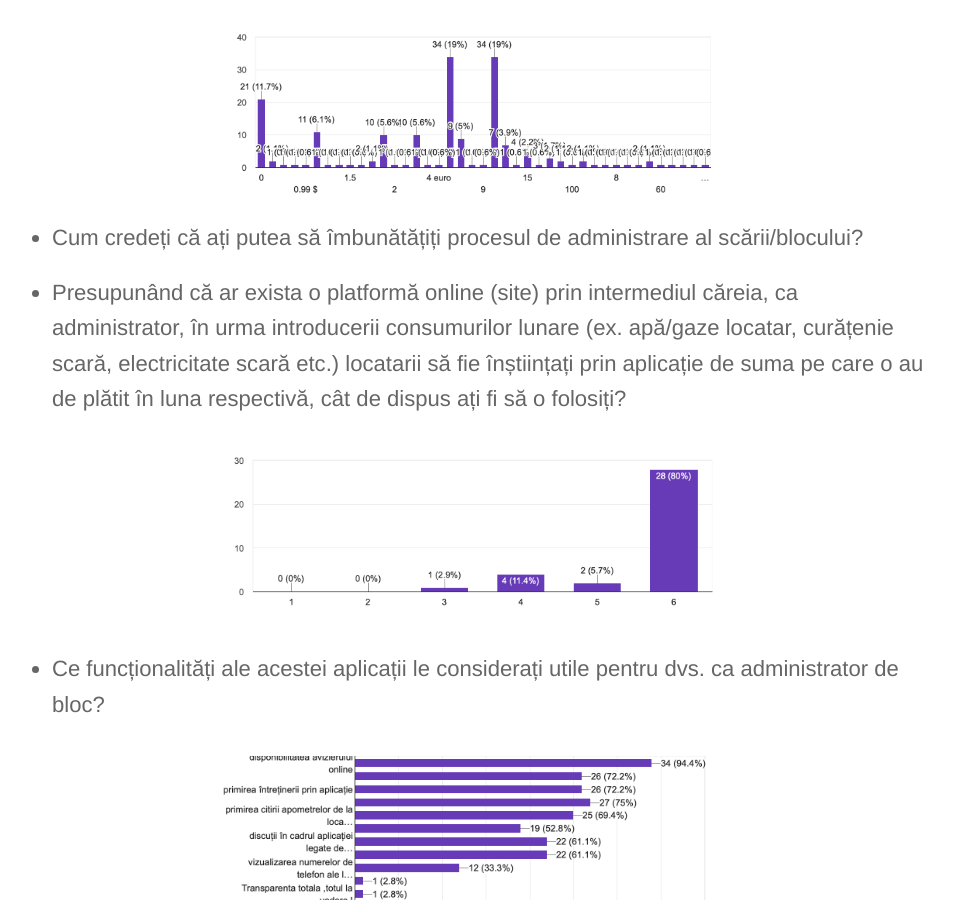
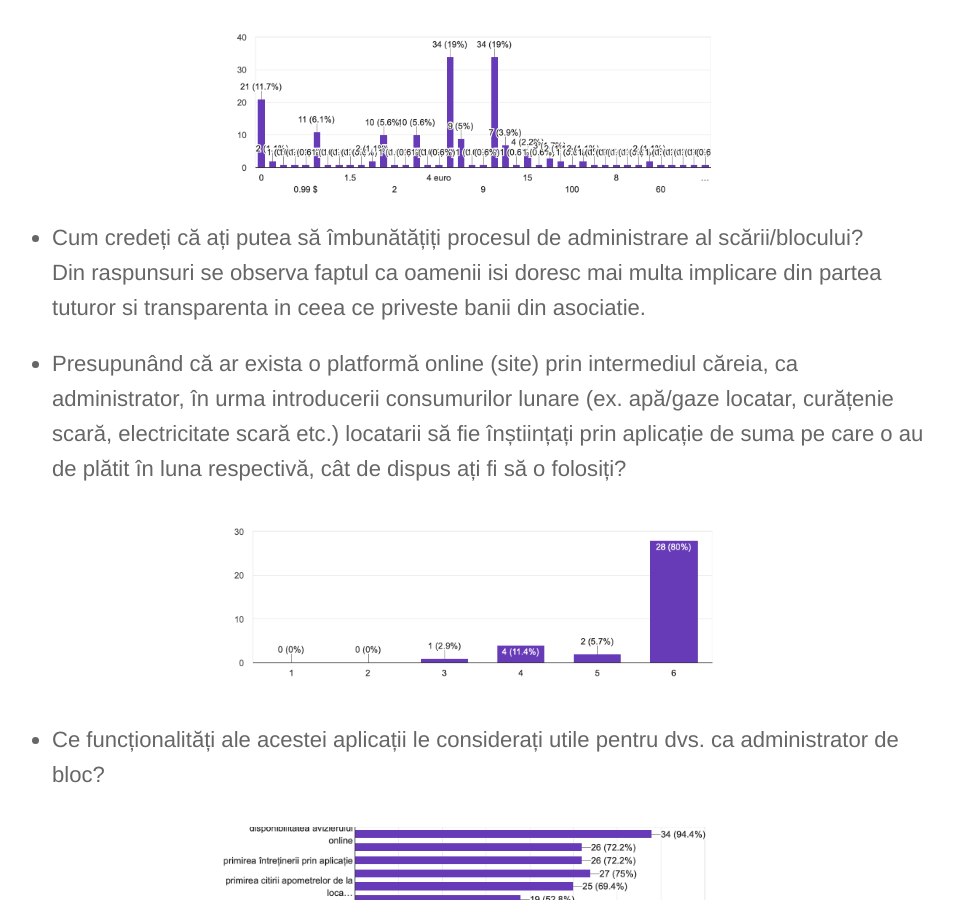
Before and after one commit to rptoma/Flaty, a Jekyll site: the page built from _posts/2018-10-28-validare.md, in a window 1280 px wide and 900 px high, scrolled down 5562 px. Shown: the whole window, without its empty margins (168-1121 px from the left). Built offline with Jekyll 4.4.1, drawn with Linux system fonts in a browser that asks for light colours.

Commit message:
Updated '_posts/2018-10-28-validare.md' via CloudCannon

```diff
--- a/_posts/2018-10-28-validare.md
+++ b/_posts/2018-10-28-validare.md
@@ -92,6 +92,7 @@ S-a observat ca majoritatea oamenilor au raspuns la aceasta intebare cu o suma d
 </center>
 
 > * Cum credeți că ați putea să îmbunătățiți procesul de administrare al scării/blocului?
+Din raspunsuri se observa faptul ca oamenii isi doresc mai multa implicare din partea tuturor si transparenta in ceea ce priveste banii din asociatie.
 
 > * Presupunând că ar exista o platformă online (site) prin intermediul căreia, ca administrator, în urma introducerii consumurilor lunare (ex. apă/gaze locatar, curățenie scară, electricitate scară etc.) locatarii să fie înștiințați prin aplicație de suma pe care o au de plătit în luna respectivă, cât de dispus ați fi să o folosiți?
 
@@ -117,7 +118,7 @@ S-a observat ca majoritatea oamenilor au raspuns la aceasta intebare cu o suma d
 </center>
 > * Ținând cont de faptul că nu toți locatarii ar dori să folosească această aplicație, cât de dificil credeți că ar fi procesul de administrare a scării?
 <center>
-<img src="https://github.com/rptoma/Flaty/blob/master/_posts/validare/adminNuToti.png" width="500"/>
+<img src="https://github.com/rptoma/Flaty/raw/master/_posts/validare/adminNuToti.png" width="500"/>
 </center>
 > * Având în vedere scopul și funcționalitățile aplicației, ce opinii/sugestii ați avea de adăugat?
 
```
